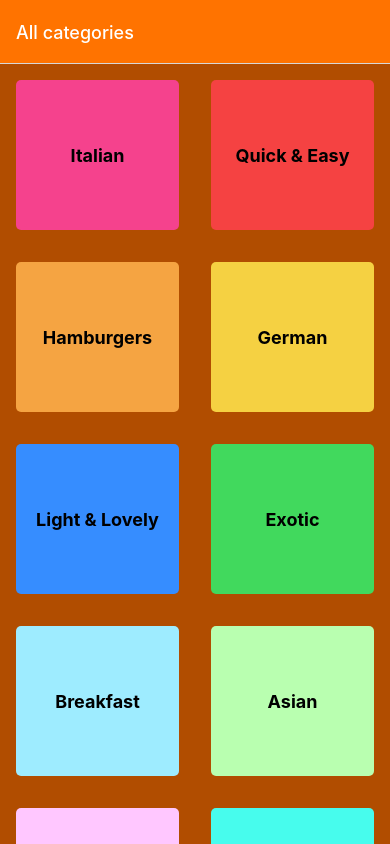
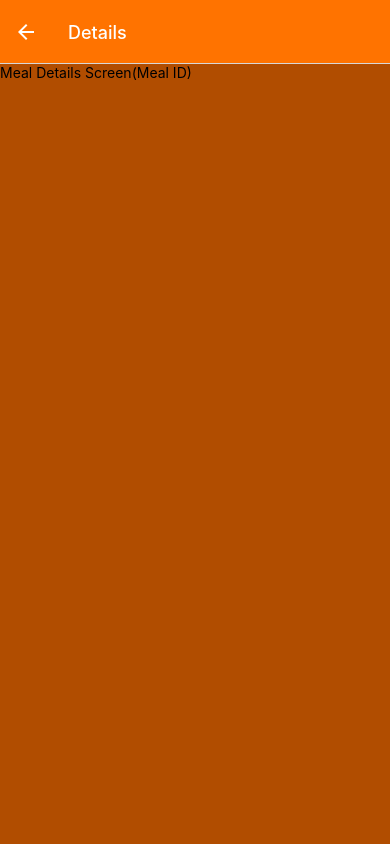
Before and after one commit to mikewanjero/MealsRN, a React Native app: screen /Details in a window 390 px wide. Built offline with nearby package versions, Linux system fonts and the light colour scheme.

Commit message:
Adding new stack screen for navigation

```diff
--- a/App.js
+++ b/App.js
@@ -4,6 +4,7 @@ import { NavigationContainer } from "@react-navigation/native";
 import { createNativeStackNavigator } from "@react-navigation/native-stack";
 import CategoriesScreen from "./screens/CategoriesScreen";
 import Overview from "./screens/Overview";
+import Details from "./screens/Details";
 
 const Stack = createNativeStackNavigator();
 
@@ -37,6 +38,7 @@ export default function App() {
             //   };
             // }}
           />
+          <Stack.Screen name="Details" component={Details} />
         </Stack.Navigator>
       </NavigationContainer>
     </>
```
